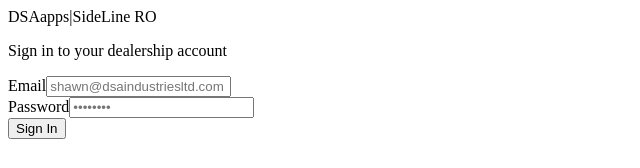
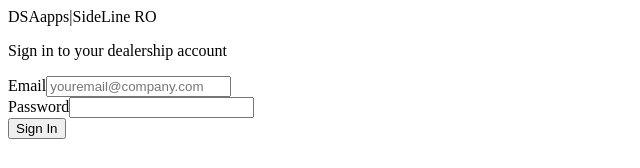
Before and after one commit to shawnginn/dsadms-sideline-ro, a Next.js app: page /login in a window 1280 px wide. Shown: the top 168 px of the page, without its empty margins (0-640 px from the left). Built offline with nearby package versions, Linux system fonts and the light colour scheme.

Commit message:
fix(ui): update login placeholders to youremail@company.com and clear password box

```diff
--- a/app/login/page.tsx
+++ b/app/login/page.tsx
@@ -34,7 +34,7 @@
               type="email"
               value={email}
               onChange={(e) => setEmail(e.target.value)}
-              placeholder="shawn@dsaindustriesltd.com"
+              placeholder="youremail@company.com"
               className="w-full bg-slate-950 border border-slate-800 rounded-lg px-4 py-3 text-white focus:outline-none focus:border-cyan-500"
               required
             />
@@ -45,7 +45,7 @@
               type="password"
               value={password}
               onChange={(e) => setPassword(e.target.value)}
-              placeholder="••••••••"
+              placeholder=""
               className="w-full bg-slate-950 border border-slate-800 rounded-lg px-4 py-3 text-white focus:outline-none focus:border-cyan-500"
               required
             />
```
